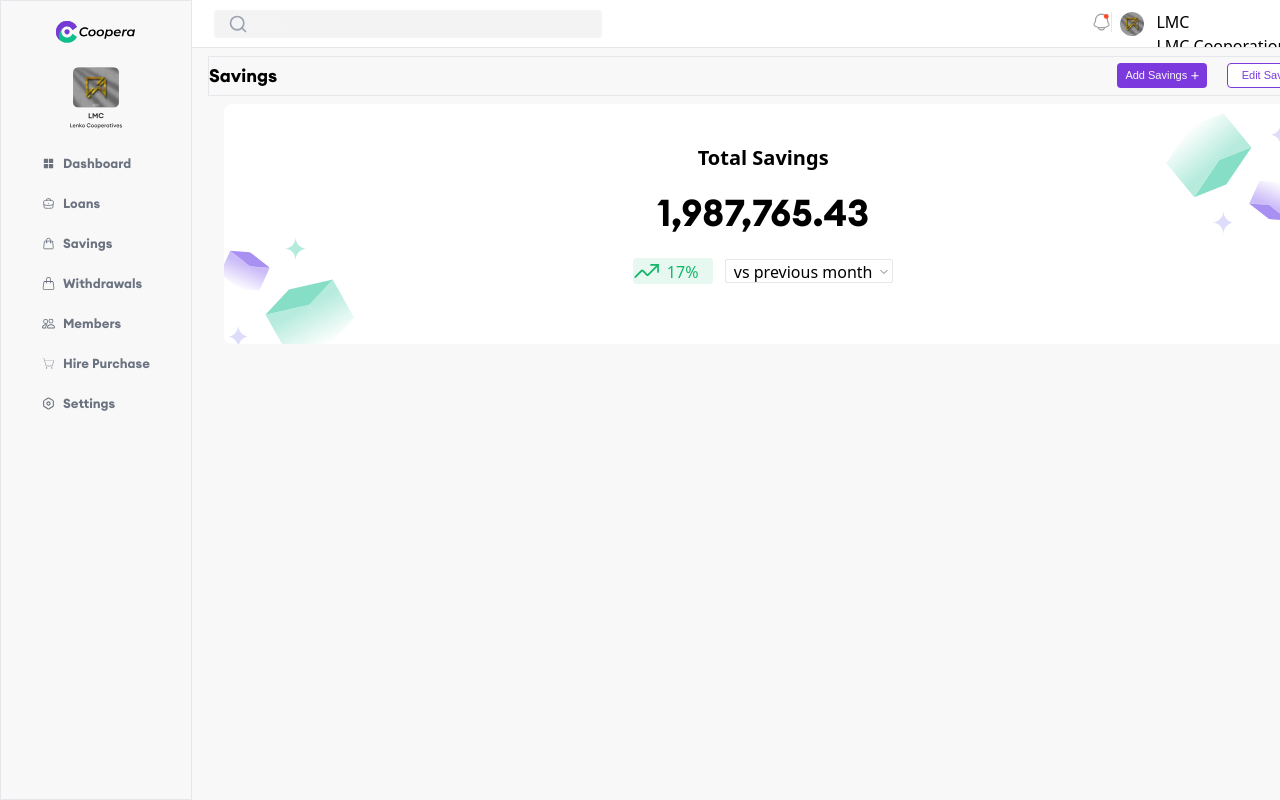
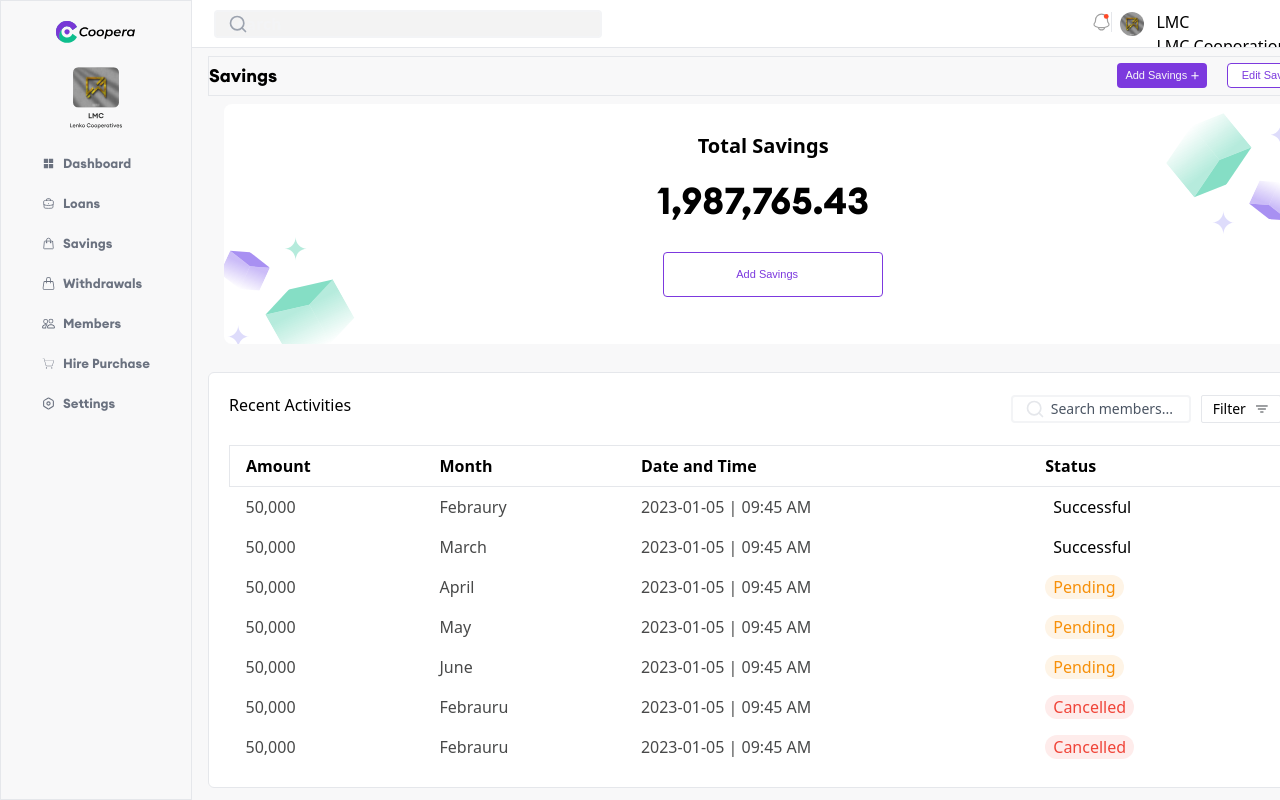
Before and after one commit to CooperaApp/Coopera-Member-Frontend, a React (Create React App) app: page / in a window 1280 px wide. Built offline with nearby package versions, Linux system fonts and the light colour scheme.

Commit message:
Savings Tab Completed

```diff
--- a/src/pages/body/SavingsBody.jsx
+++ b/src/pages/body/SavingsBody.jsx
@@ -1,7 +1,10 @@
 import React from 'react'
 import AddVector from "../../assets/images/svg/AddVector.svg"
+import Filter from "../../assets/images/svg/Filter.svg"
 import "../../styles/Savings.css";
 import SavingsCard from '../../utils/reusable/SavingsCard';
+import { LuSearch } from "react-icons/lu";
+import Table from "../tables/SavingsTable";
 
 const SavingsBody = () => {
 
@@ -24,6 +27,40 @@ const SavingsBody = () => {
           <SavingsCard totalSavings={total}/>
         </div>
 
+        <div className="border p-5 bg-white mt-7 rounded-md mr-4 w-12/12 ">
+        <div className="mb-5 flex w-full justify-between h-8">
+          <div>
+            <p className="heading">Recent Activities</p>
+          </div>
+
+          <div className="flex  justify-between">
+            <div className=" relative flex items-center text-gray-200 focus-within:text-gray-400">
+              <LuSearch className="w-5 h-5 absolute ml-3 pointer-events-none" />
+              <input
+                type="text"
+                name="search"
+                placeholder="       Search members..."
+                autoComplete="off"
+                aria-label="Search"
+                className="search-bar  pr-3 pl-10 py-2 font-normal text-sm h-8 w-44 placeholder-gray-600  rounded-sm border-none ring-2 ring-gray-100 focus:ring-gray-500 focus:ring-2"
+                style={{ backgroundColor: "#FFFFFF" }}
+              />
+            </div>
+            <div className="border items-center justify-center flex ml-3 h-7 w-20 mt-0.5 rounded-sm">
+              <p className="font-normal text-sm ">Filter</p>
+              <img
+                src={Filter}
+                alt="No Img"
+                className="w-4 h-4 ml-2 mt-0"
+              />
+
+            </div>
+          </div>
+        </div>
+
+        <Table />
+      </div>
+
     </div>
   )
 }
--- /dev/null
+++ b/src/pages/tables/SavingsTable.jsx
@@ -0,0 +1,66 @@
+import React from 'react'
+import { getStatusColor, getTextColor } from '../../utils/functions/colour';
+import {DATA} from "../../utils/constact/DummyData";
+
+const SavingsTable = ({amount, month, date, status}) => {
+  return (
+    <div>
+        <table className="table-auto w-full">
+        <thead className="border">
+          <tr className="">
+            <th className="activities-heading px-4 py-2 text-left">Amount</th>
+            <th className="activities-heading px-4 py-2 text-left">Month</th>
+            <th className="activities-heading px-4 py-2 text-left">Date and Time</th>
+            <th className="activities-heading px-4 py-2 text-left">Status</th>
+          </tr>
+        </thead>
+        <tbody>
+          {DATA.map((item, index) => (
+            <tr key={index}>
+              <td
+                style={{ color: "#484949" }}
+                className="recent-activities-data  px-4 py-2"
+              >
+                {item.amount}
+              </td>
+
+              <td
+                style={{ color: "#484949" }}
+                className="recent-activities-data  px-4 py-2"
+              >
+                {item.month}
+              </td>
+
+              <td
+                style={{ color: "#484949" }}
+                className="recent-activities-data  px-4 py-2"
+              >
+                {item.date}
+              </td>
+              <td className="px-4 py-2">
+                {item.status && (
+                  <div
+                    className=" rounded-full items-align h-6 inline-block"
+                    style={{
+                      backgroundColor: getStatusColor(item.status),
+                      color: getTextColor(item.status),
+                    }}
+                  >
+                    {item.status && (
+                      <span className="recent-activities-data p-2">
+                        {item.status}
+                      </span>
+                    )}
+                  </div>
+                )}
+              </td>
+            </tr>
+          ))}
+        </tbody>
+      </table>
+    </div>
+
+  );
+}
+
+export default SavingsTable
--- a/src/styles/Savings.css
+++ b/src/styles/Savings.css
@@ -47,6 +47,30 @@
     margin-left: 20px;
 }
 
+#edit-savings-large {
+    margin-top: 6px;
+    font-weight: normal;
+    font-size: 11px;
+    font-family: sans-serif;
+    align-items: center;
+    justify-content: center;
+    border-radius: 4px;
+    border: 1px solid #7C39DE;
+    background-color: white;
+    color: #7C39DE;
+    width: 220px;
+    height: 45px;
+    display: flex;
+    margin-left: 20px;
+}
+
+#edit-savings-large img{
+    width: 8px;
+    height: 8px;
+    top: 3px;
+    margin-left: 4px;
+}
+
 .total-savings-amount {
     font-family: 'EuclidCircularA', sans-serif;
     font-size: 37px;
--- /dev/null
+++ b/src/utils/constact/DummyData.jsx
@@ -0,0 +1,50 @@
+export const DATA = [
+  {
+    amount: "50,000",
+    month: "Febraury",
+    date: "2023-01-05 | 09:45 AM",
+    status: "Successful",
+  },
+
+  {
+    amount: "50,000",
+    month: "March",
+    date: "2023-01-05 | 09:45 AM",
+    status: "Successful",
+  },
+
+  {
+    amount: "50,000",
+    month: "April",
+    date: "2023-01-05 | 09:45 AM",
+    status: "Pending",
+  },
+
+  {
+    amount: "50,000",
+    month: "May",
+    date: "2023-01-05 | 09:45 AM",
+    status: "Pending",
+  },
+
+  {
+    amount: "50,000",
+    month: "June",
+    date: "2023-01-05 | 09:45 AM",
+    status: "Pending",
+  },
+
+  {
+    amount: "50,000",
+    month: "Febrauru",
+    date: "2023-01-05 | 09:45 AM",
+    status: "Cancelled",
+  },
+
+  {
+    amount: "50,000",
+    month: "Febrauru",
+    date: "2023-01-05 | 09:45 AM",
+    status: "Cancelled",
+  },
+];
--- /dev/null
+++ b/src/utils/functions/colour.jsx
@@ -0,0 +1,33 @@
+export const getStatusColor = (status) => {
+    switch (status.toLowerCase()) {
+    case "completed":
+      return "#E7F8F0";
+      case "ongoing":
+        return "#FEF4E6";
+    case "approved":
+      return "#E7F8F0";
+    case "cancelled":
+      return "#FEECEB";
+    case "pending":
+      return "#FEF4E6";
+    default:
+      return "";
+    }
+  };
+
+  export const getTextColor = (status) => {
+    switch (status.toLowerCase()) {
+    case "completed":
+      return "#12B76A";
+    case "ongoing":
+      return "#F79009";
+    case "approved":
+      return "#12B76A";
+    case "cancelled":
+      return "#F04438";
+    case "pending":
+      return "#F79009";
+    default:
+      return "";
+    }
+  };
--- a/src/utils/reusable/SavingsCard.jsx
+++ b/src/utils/reusable/SavingsCard.jsx
@@ -1,8 +1,7 @@
 import React from 'react';
-import GreenArrow from "../../assets/images/svg/Green-Arrow.svg";
 import Flower from "../../assets/images/svg/SavingsFlower.svg";
 import FlowerTwo from "../../assets/images/svg/SavingsFlower2.svg";
-import ArrowOptions from "../../assets/images/svg/Arrow-Options.svg";
+import AddVector from "../../assets/images/svg/AddVector.svg"
 
 const SavingsCard = ({totalSavings}) => {
   return (
@@ -18,30 +17,10 @@ const SavingsCard = ({totalSavings}) => {
             <p className="total-savings-amount  mb-4">{totalSavings}</p>
 
             <div className="flex mb-5">
-              <div
-                className="flex rounded h-full w-20"
-                style={{ backgroundColor: "#E7F8F0" }}
-              >
-                <img src={GreenArrow} alt="Green Arrow" />
-                <p
-                  className="percentage-figure pl-2 mt-0.5"
-                  style={{ color: "#12B76A" }}
-                >
-                  17%
-                </p>
-              </div>
-              <div className="flex items-center ml-3">
-                <div className="border flex h-6 rounded-sm w-30">
-                  <p className="previous-month-styling ml-2">
-                    vs previous month
-                  </p>
-                  <img
-                    src={ArrowOptions}
-                    alt="Arrow Options"
-                    className="w-4 h-4 ml-1 mt-1"
-                  />
-                </div>
-              </div>
+            <button id="edit-savings-large">
+            Add Savings
+            <img src={AddVector} alt=''/>
+          </button>
             </div>
           </div>
 
```
